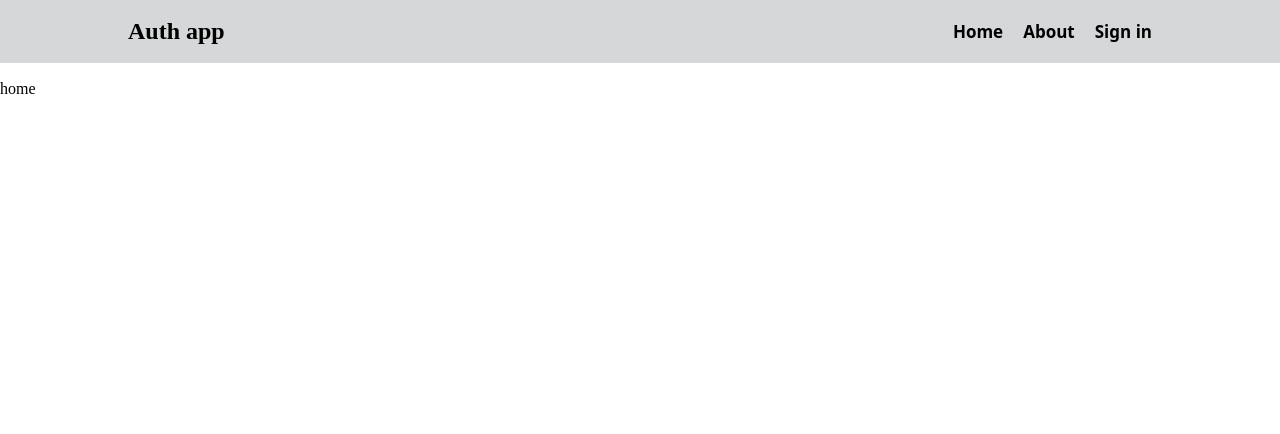
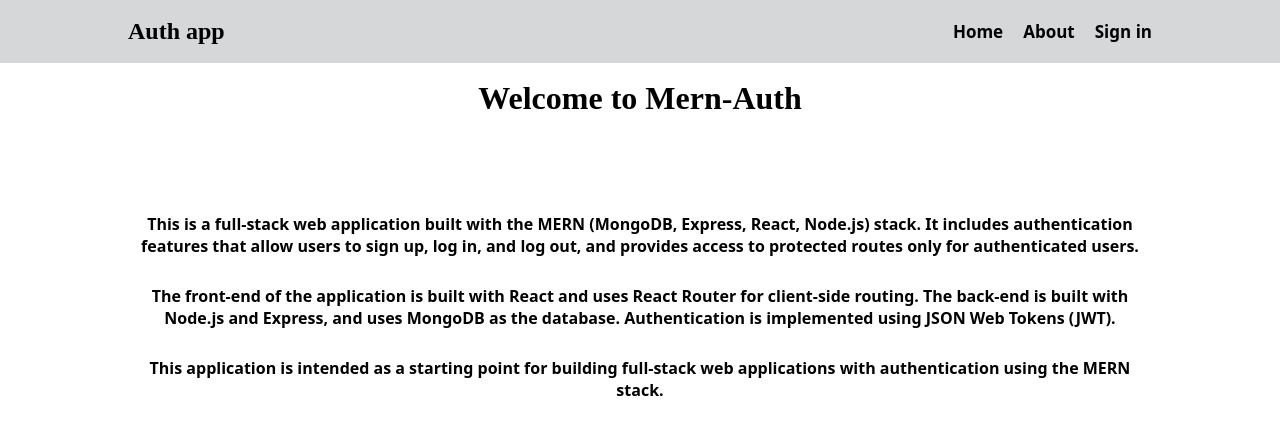
Before and after one commit to seriesBLACK/auth-demo, a React (Vite) app in the folder clint/: page / in a window 1280 px wide. Shown: the top 434 px of the page. Built offline with nearby package versions, Linux system fonts and the light colour scheme.

Commit message:
compeltied home & about pages

```diff
--- /dev/null
+++ b/clint/src/css files/home.css
@@ -0,0 +1,21 @@
+.homeHeader {
+  text-align: center;
+  margin: 0;
+}
+
+.homeCon {
+  display: flex;
+  flex-direction: column;
+  align-items: center;
+}
+
+.homeSec {
+  text-align: center;
+  width: 80%;
+}
+
+.homeSec p {
+  font-family: system-ui, -apple-system, BlinkMacSystemFont, 'Segoe UI', Roboto, Oxygen, Ubuntu, Cantarell, 'Open Sans', 'Helvetica Neue', sans-serif;
+  font-weight: 600;
+  margin-bottom: 28px;
+}
--- a/clint/src/pages/About.jsx
+++ b/clint/src/pages/About.jsx
@@ -1,9 +1,24 @@
-import React from 'react'
 
 export default function About() {
   return (
     <div>
-      About
+      <div className="homeCon">
+        <h1 className="homeHeader">About</h1>
+        <div className="homeSec">
+
+
+          <p>This is a full-stack web application built with the MERN (MongoDB,
+            Express, React, Node.js) stack. It includes authentication features that
+            allow users to sign up, log in, and log out, and provides access to
+            protected routes only for authenticated users.</p>
+          <p>The front-end of the application is built with React and uses React
+            Router for client-side routing. The back-end is built with Node.js and
+            Express, and uses MongoDB as the database. Authentication is implemented
+            using JSON Web Tokens (JWT).</p>
+          <p>This application is intended as a starting point for building full-stack
+            web applications with authentication using the MERN stack.</p>
+        </div>
+      </div>
     </div>
   )
 }
--- a/clint/src/pages/Home.jsx
+++ b/clint/src/pages/Home.jsx
@@ -1,9 +1,22 @@
-import React from 'react'
-
+import "../css files/home.css";
 export default function Home() {
   return (
-    <div>
-      home
+    <div className="homeCon">
+      <h1 className="homeHeader">Welcome to Mern-Auth</h1>
+      <div className="homeSec">
+
+
+        <p>This is a full-stack web application built with the MERN (MongoDB,
+          Express, React, Node.js) stack. It includes authentication features that
+          allow users to sign up, log in, and log out, and provides access to
+          protected routes only for authenticated users.</p>
+        <p>The front-end of the application is built with React and uses React
+          Router for client-side routing. The back-end is built with Node.js and
+          Express, and uses MongoDB as the database. Authentication is implemented
+          using JSON Web Tokens (JWT).</p>
+        <p>This application is intended as a starting point for building full-stack
+          web applications with authentication using the MERN stack.</p>
+      </div>
     </div>
   )
 }
--- a/clint/src/pages/Profile.jsx
+++ b/clint/src/pages/Profile.jsx
@@ -4,7 +4,7 @@
 import { getDownloadURL, getStorage, ref, uploadBytesResumable } from 'firebase/storage';
 import { app } from '../firebas';
 import { useDispatch } from 'react-redux';
-import { updateUserStart, updateUserFailure, updateUserSuccess, deleteUserStart, deleteUserFailure, deleteUserSuccess } from '../redux/user/userSlice';
+import { signOut, updateUserStart, updateUserFailure, updateUserSuccess, deleteUserStart, deleteUserFailure, deleteUserSuccess } from '../redux/user/userSlice';
 
 export default function Profile() {
   const dispatch = useDispatch();
@@ -90,6 +90,15 @@
     };
   };
 
+  async function signUserOut() {
+    try {
+      await fetch("/api/auth/signout")
+      dispatch(signOut());
+    } catch (error) {
+      console.log(error);
+    };
+  };
+
   return (
 
     <form onSubmit={updateUser} className='profilePage signUp-form'>
@@ -109,7 +118,7 @@
       <button type='submit' className='updateBtn'>{loading ? 'loading...' : 'UPDATE'}</button>
       <div className='delete-signOut'>
         <p onClick={deleteAccount}>Delete account</p>
-        <p>Sign out</p>
+        <p onClick={signUserOut}>Sign out</p>
       </div>
       <p className='error'>{error && "something went wrong"}</p>
       <p className='green'>{updateSuccess && "User updated successfully"}</p>
```
Also changed, not shown: 2 other files (tests, documents, lock files or other folders).
